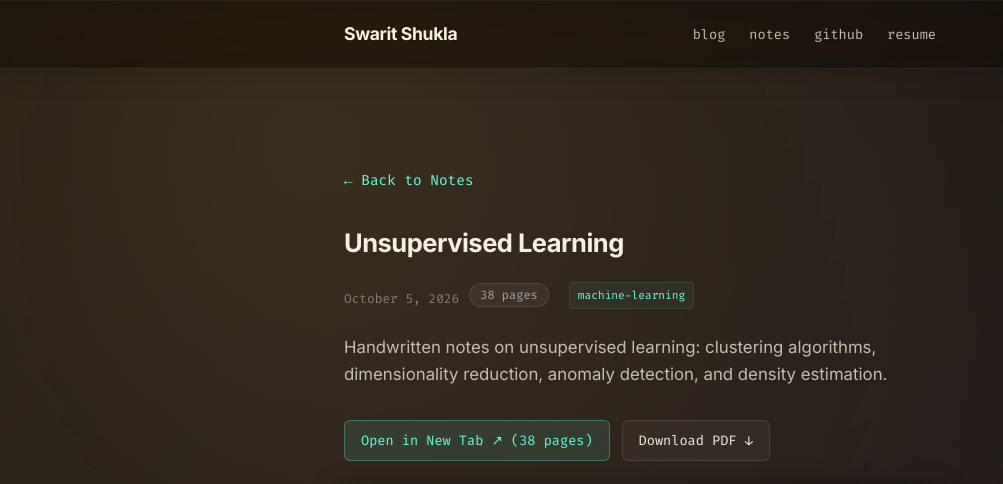
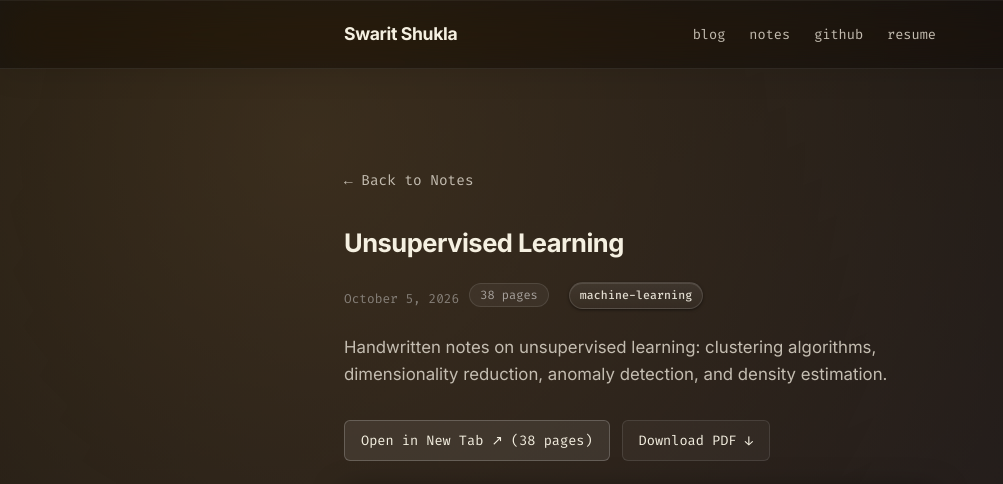
Before and after one commit to SWARITSHUKLA/SWARITSHUKLA.github.io, a Jekyll site: the page built from _notes/2026-10-06-Unsupervised-Learning.md, in a window 1280 px wide and 1400 px high. Shown: the top 484 px of the window, without its empty margins (0-1003 px from the left). Built offline with Jekyll 4.4.1, drawn with Linux system fonts in a browser that asks for light colours; grey boxes are pictures that could not be loaded.

Commit message:
Changed the  visuals a bit

```diff
--- a/assets/style.css
+++ b/assets/style.css
@@ -69,7 +69,7 @@ body {
 }
 
 .nav-links a:hover {
-    color: #64ffda;
+    color: #F5F0E1;
 }
 
 /* =========================================
@@ -110,7 +110,7 @@ a {
 }
 
 a:hover {
-    color: #64ffda;
+    color: #ffffff;
     text-decoration: none;
 }
 
@@ -150,14 +150,17 @@ p {
 
 .tech-tag {
     font-family: 'Fira Code', monospace;
-    font-size: 0.7rem;
-    background-color: rgba(100, 255, 218, 0.05);
-    color: #64ffda;
-    padding: 3px 8px;
-    border-radius: 4px;
+    font-size: 0.72rem;
+    font-weight: 500;
+    color: #e2dcd0;
+    background: linear-gradient(180deg, rgba(255, 255, 255, 0.08) 0%, rgba(255, 255, 255, 0.03) 100%);
+    border: 1px solid rgba(255, 255, 255, 0.12);
+    box-shadow: 0 1px 3px rgba(0, 0, 0, 0.5), inset 0 1px 0 rgba(255, 255, 255, 0.1);
+    padding: 3px 10px;
+    border-radius: 9999px;
     margin-left: 10px;
     vertical-align: middle;
-    border: 1px solid rgba(100, 255, 218, 0.1);
+    letter-spacing: 0.01em;
 }
 
 /* =========================================
@@ -172,9 +175,14 @@ p {
 }
 
 .back-link a {
-    color: #64ffda;
+    color: #c4bdb1;
     font-family: 'Fira Code', monospace;
     font-size: 0.9rem;
+    transition: color 0.2s ease;
+}
+
+.back-link a:hover {
+    color: #F5F0E1;
 }
 
 .post-date {
@@ -232,8 +240,15 @@ p {
 }
 
 .post-content a {
-    color: #64ffda;
+    color: #F5F0E1;
     text-decoration: underline;
+    text-underline-offset: 3px;
+    text-decoration-color: rgba(255, 255, 255, 0.25);
+    transition: text-decoration-color 0.2s ease;
+}
+
+.post-content a:hover {
+    text-decoration-color: #F5F0E1;
 }
 
 /* Make images responsive inside blog posts */
@@ -316,7 +331,7 @@ pre code {
 
 .tab-btn.active {
     color: #F5F0E1; /* Warm Ivory */
-    border-bottom: 2px solid #64ffda;
+    border-bottom: 2px solid #F5F0E1;
 }
 
 /* The notes categories stay on one row and can be swiped on narrow screens. */
@@ -397,8 +412,8 @@ pre code {
 
 /* 2. Custom Text Selection Color */
 ::selection {
-    background: #64ffda;
-    color: #0a0a0a; /* Dark text on green highlight */
+    background: rgba(255, 255, 255, 0.2);
+    color: #F5F0E1;
 }
 
 /* 3. Premium List Hover Effect (Applies to Projects AND Courses) */
@@ -420,7 +435,7 @@ pre code {
     content: ' →';
     font-family: 'Fira Code', monospace;
     font-size: 1rem;
-    color: #64ffda;
+    color: #c4bdb1;
     opacity: 0;
     transition: opacity 0.2s ease, transform 0.2s ease;
     transform: translateX(-5px);
@@ -466,10 +481,10 @@ mjx-container:not([display="true"]) {
     margin-top: 3rem;
     padding: 1.5rem;
     background: rgba(255, 255, 255, 0.03);
-    border: 1px solid rgba(100, 255, 218, 0.08);
+    border: 1px solid rgba(255, 255, 255, 0.08);
     border-radius: 14px;
     box-shadow:
-        0 0 20px rgba(100, 255, 218, 0.03),
+        0 4px 20px rgba(0, 0, 0, 0.2),
         inset 0 1px 0 rgba(255, 255, 255, 0.04);
     backdrop-filter: blur(12px);
     -webkit-backdrop-filter: blur(12px);
@@ -517,9 +532,9 @@ mjx-container:not([display="true"]) {
 .pdf-pill-link {
     font-family: 'Fira Code', monospace;
     font-size: 0.75rem;
-    color: #64ffda;
-    background: rgba(100, 255, 218, 0.08);
-    border: 1px solid rgba(100, 255, 218, 0.2);
+    color: #c4bdb1;
+    background: rgba(255, 255, 255, 0.05);
+    border: 1px solid rgba(255, 255, 255, 0.1);
     border-radius: 9999px;
     padding: 3px 10px;
     text-decoration: none;
@@ -528,9 +543,9 @@ mjx-container:not([display="true"]) {
 }
 
 .pdf-pill-link:hover {
-    background: rgba(100, 255, 218, 0.18);
-    border-color: #64ffda;
-    color: #64ffda;
+    background: rgba(255, 255, 255, 0.1);
+    border-color: rgba(255, 255, 255, 0.25);
+    color: #F5F0E1;
     transform: translateY(-1px);
 }
 
@@ -568,15 +583,15 @@ mjx-container:not([display="true"]) {
 }
 
 .pdf-btn.primary {
-    background-color: rgba(100, 255, 218, 0.1);
-    color: #64ffda;
-    border: 1px solid rgba(100, 255, 218, 0.3);
+    background-color: rgba(255, 255, 255, 0.08);
+    color: #F5F0E1;
+    border: 1px solid rgba(255, 255, 255, 0.2);
 }
 
 .pdf-btn.primary:hover {
-    background-color: #64ffda;
+    background-color: #F5F0E1;
     color: #0a0a0a;
-    box-shadow: 0 0 15px rgba(100, 255, 218, 0.3);
+    box-shadow: 0 0 15px rgba(255, 255, 255, 0.15);
 }
 
 .pdf-btn.secondary {
@@ -617,7 +632,7 @@ mjx-container:not([display="true"]) {
 }
 
 .pdf-fallback a {
-    color: #64ffda;
+    color: #F5F0E1;
     text-decoration: underline;
 }
 
@@ -687,7 +702,7 @@ mjx-container:not([display="true"]) {
 }
 
 .footer-links a:hover {
-    color: #64ffda;
+    color: #F5F0E1;
 }
 
 @media (max-width: 600px) {
```
